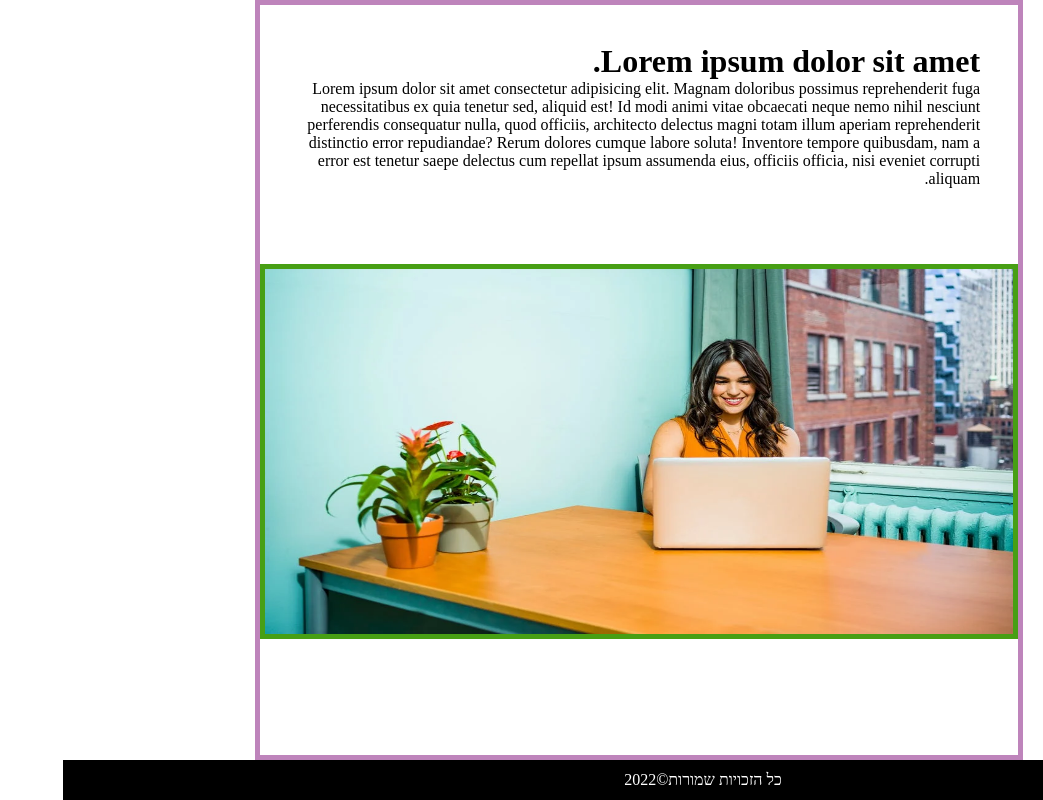
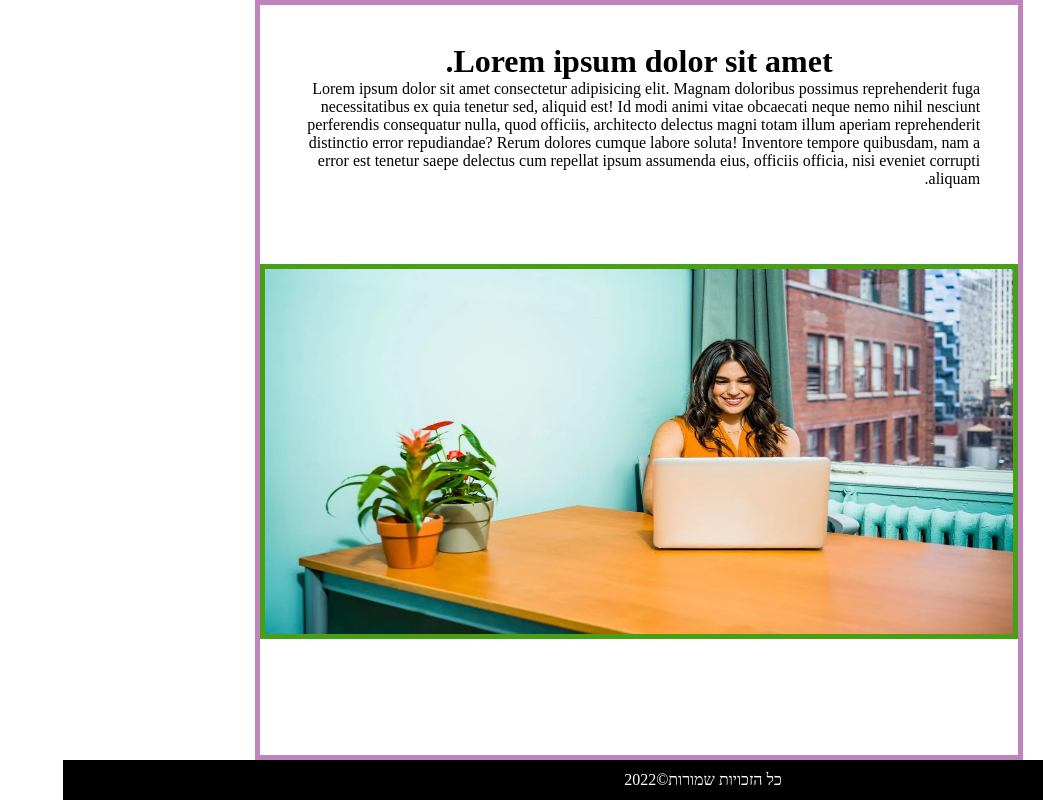
Before and after one commit to fidashn/website, a React (Create React App) app: page / in a window 1280 px wide. Shown: the whole page, without its empty margins (237-1280 px from the left). Built offline with nearby package versions, Linux system fonts and the light colour scheme.

Commit message:
styled h1

```diff
--- a/src/App.css
+++ b/src/App.css
@@ -55,6 +55,11 @@ body {
   border: 5px solid rgba(146, 48, 141, 0.592);
 }
 
+.main-content h1 {
+  display:flex;
+  justify-content:space-around;
+}
+
 .main-content-p{
   padding: 5% 5% 10% 5%;
 }
```
